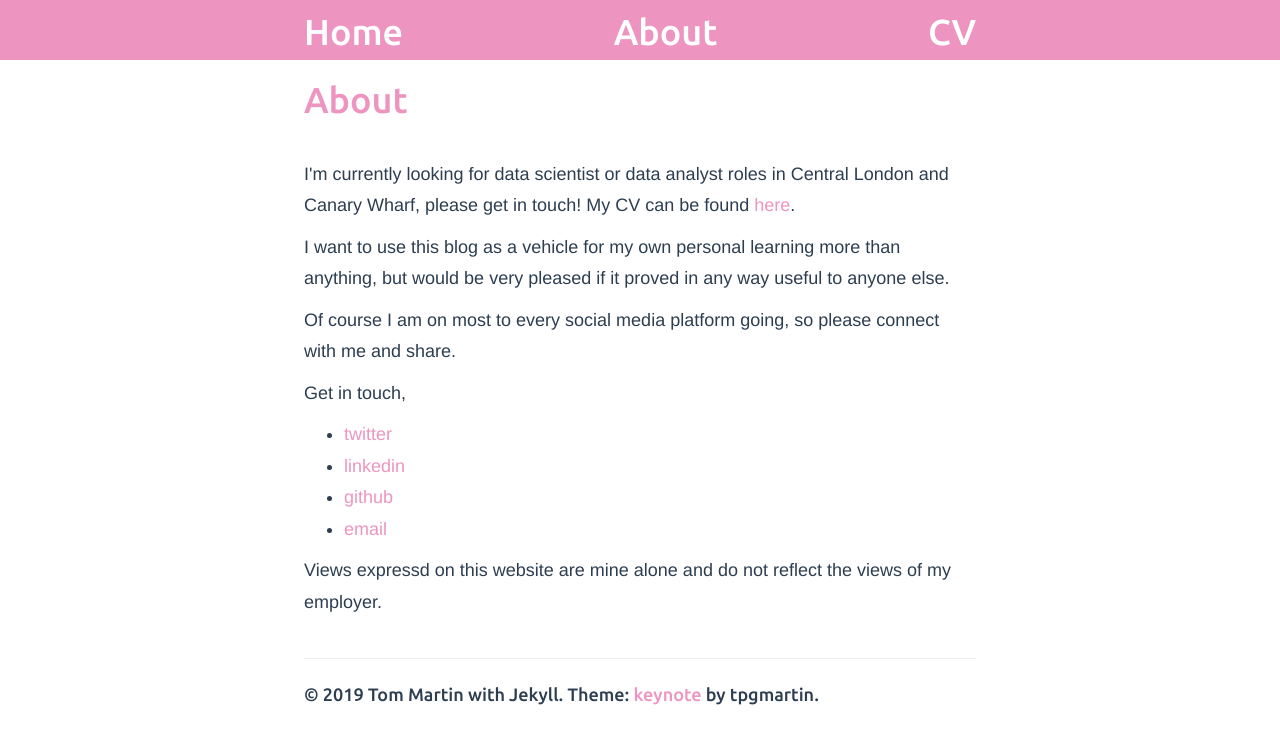
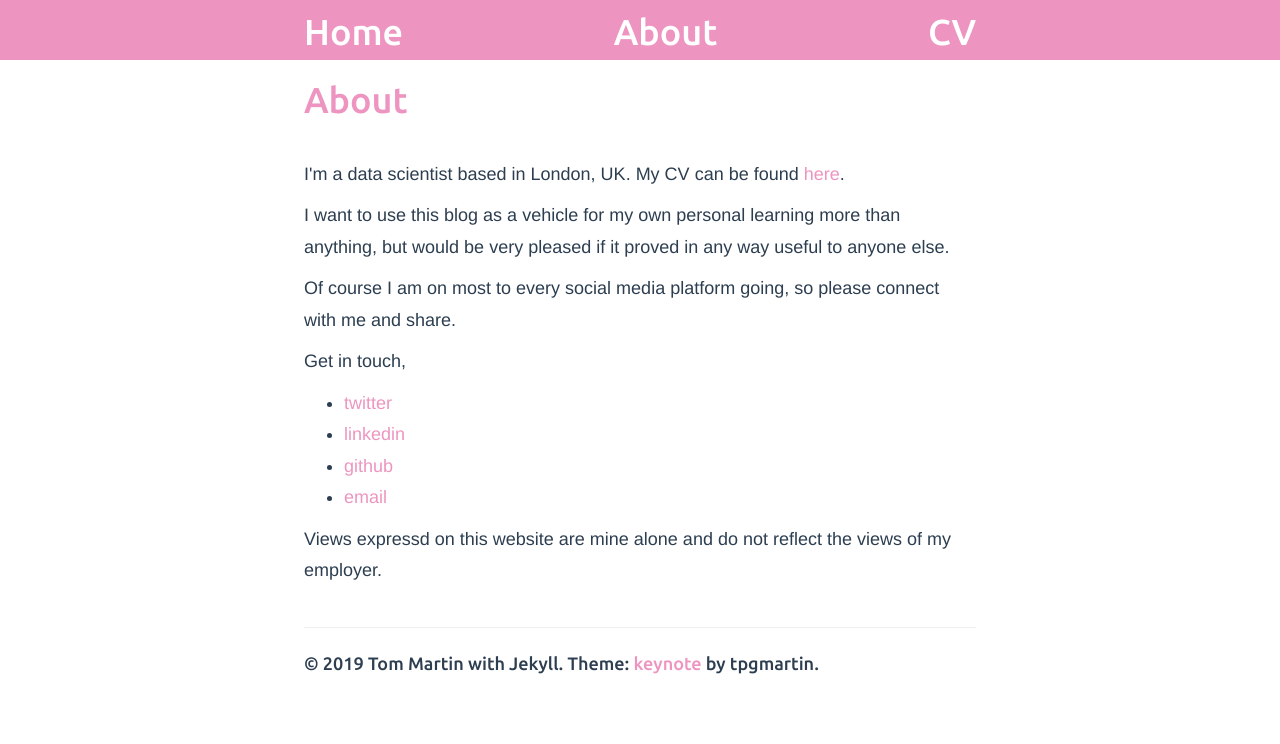
Before and after one commit to tpgmartin/tpgmartin.github.io, a Jekyll site: the page built from about.html, in a window 1280 px wide. Shown: the top 744 px of the page. Built offline with Jekyll 4.4.1, drawn with Linux system fonts in a browser that asks for light colours.

Commit message:
Update about.html

```diff
--- a/about.html
+++ b/about.html
@@ -7,7 +7,7 @@
 <article>
   <div>
     <div class="article_body">
-      <p>I'm currently looking for data scientist or data analyst roles in Central London and Canary Wharf, please get in touch! My CV can be found <a href="{{ site.BASE_PATH }}/{{ site.cv_path }}">here</a>.</p>
+      <p>I'm a data scientist based in London, UK. My CV can be found <a href="{{ site.BASE_PATH }}/{{ site.cv_path }}">here</a>.</p>
 
       <p>I want to use this blog as a vehicle for my own personal learning more than anything, but would be very pleased if it proved in any way useful to anyone else.</p>
 
```
